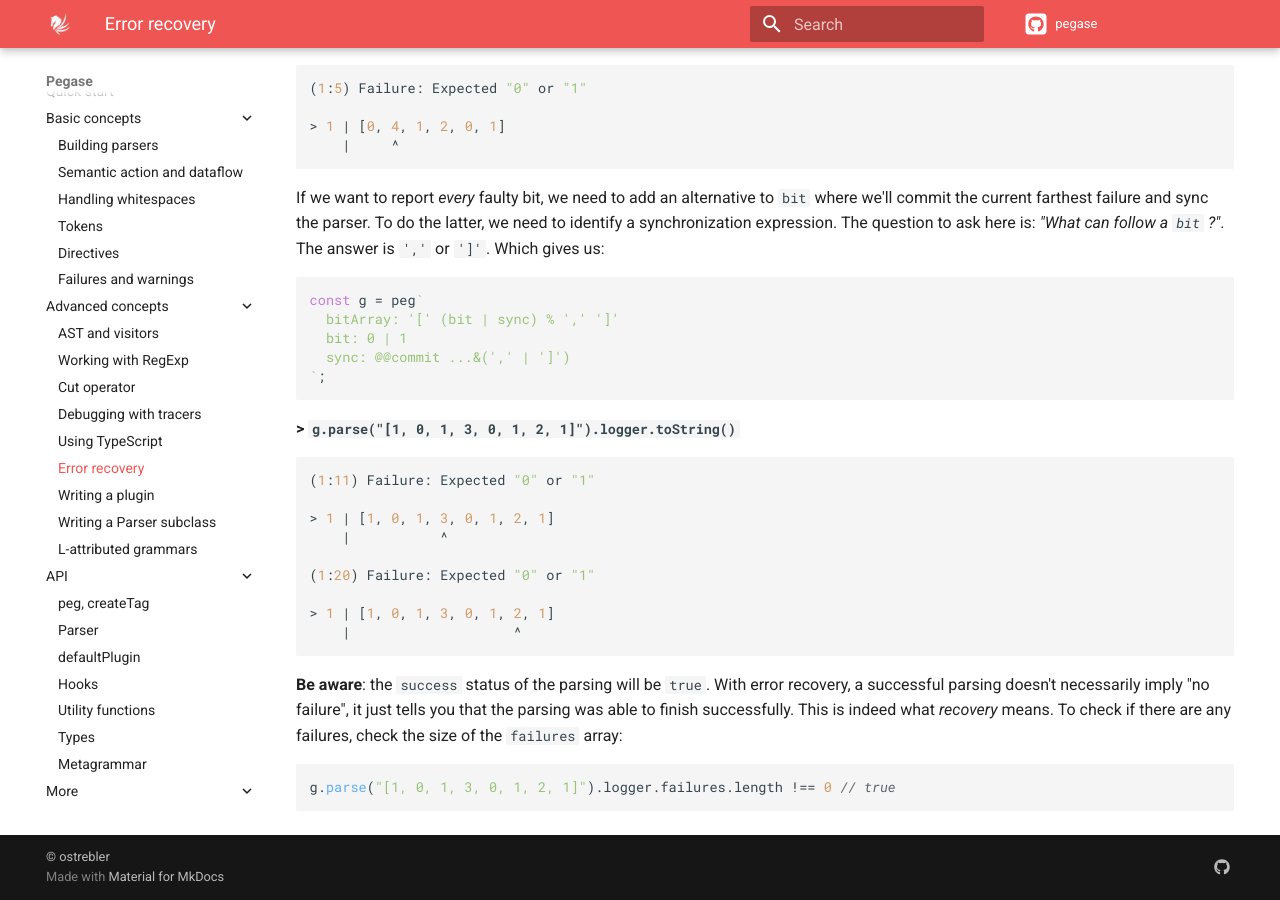
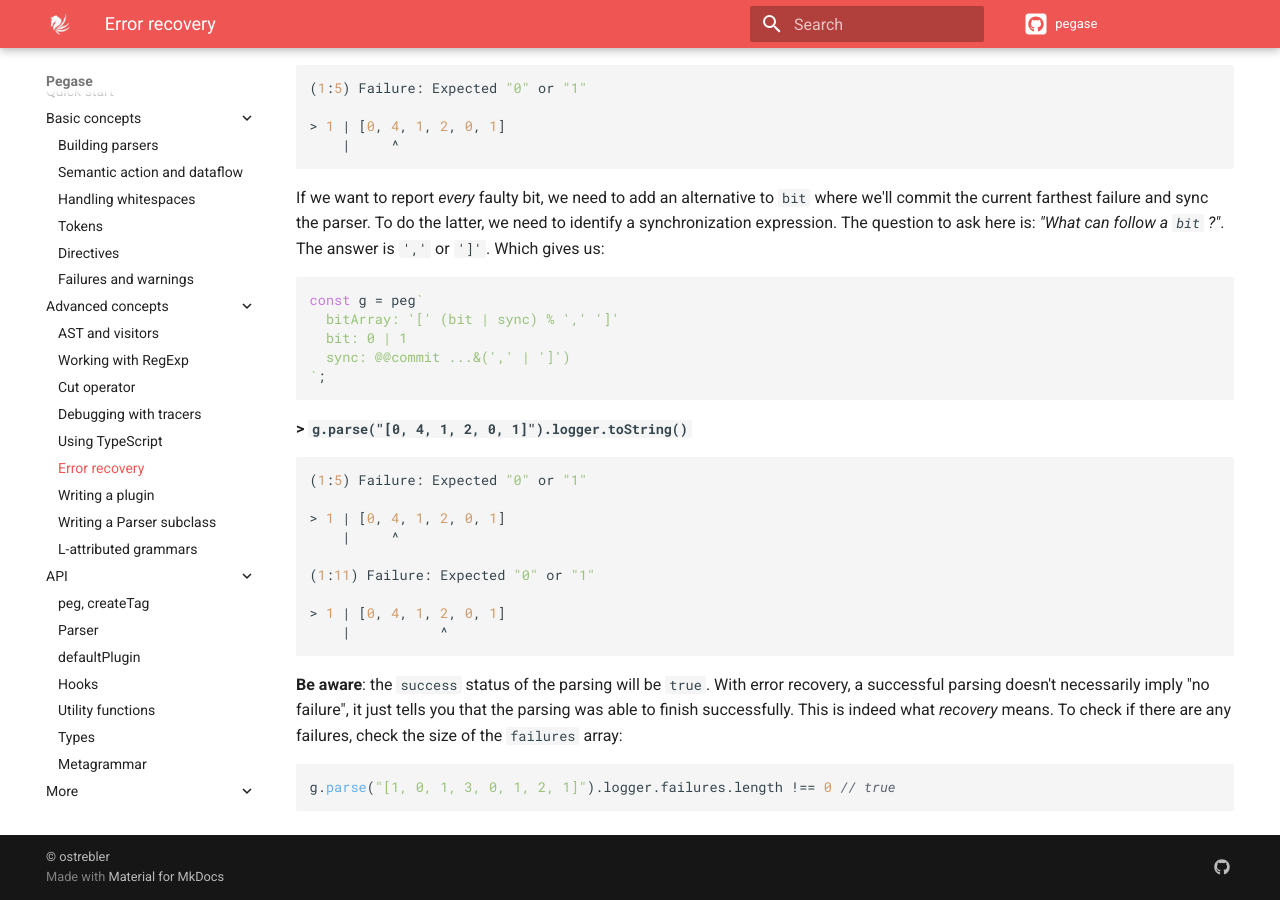
Before and after one commit to strblr/pegase, an MkDocs documentation site: the page built from doc/docs/advanced-concepts/Error-recovery.md, in a window 1280 px wide and 900 px high, scrolled down 848 px. Built offline with MkDocs 1.6.1 and Material for MkDocs 9.7.7, drawn with Linux system fonts in a browser that asks for light colours; nearby versions of some CDN libraries; comment, search, counter and statistics services are not loaded.

Commit message:
Updated doc

````diff
--- a/doc/docs/advanced-concepts/Error-recovery.md
+++ b/doc/docs/advanced-concepts/Error-recovery.md
@@ -43,18 +43,18 @@ const g = peg`
 `;
 ```
 
-#### > `g.parse("[1, 0, 1, 3, 0, 1, 2, 1]").logger.toString()`
+#### > `g.parse("[0, 4, 1, 2, 0, 1]").logger.toString()`
 
 ```
+(1:5) Failure: Expected "0" or "1"
+
+> 1 | [0, 4, 1, 2, 0, 1]
+    |     ^
+
 (1:11) Failure: Expected "0" or "1"
 
-> 1 | [1, 0, 1, 3, 0, 1, 2, 1]
+> 1 | [0, 4, 1, 2, 0, 1]
     |           ^
-
-(1:20) Failure: Expected "0" or "1"
-
-> 1 | [1, 0, 1, 3, 0, 1, 2, 1]
-    |                    ^
 ```
 
 **Be aware**: the `success` status of the parsing will be `true`. With error recovery, a successful parsing doesn't necessarily imply "no failure", it just tells you that the parsing was able to finish successfully. This is indeed what *recovery* means. To check if there are any failures, check the size of the `failures` array:
````
